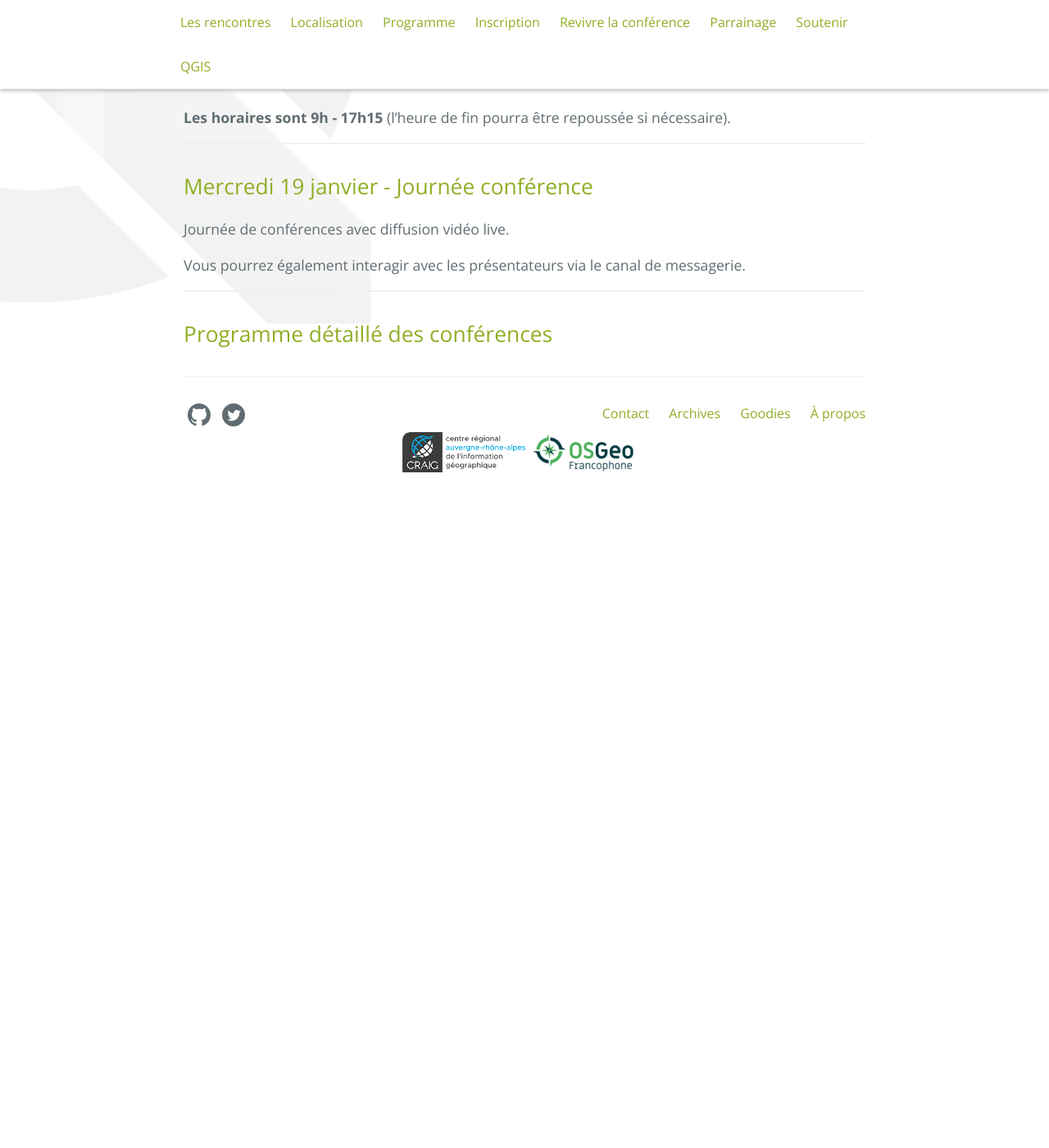
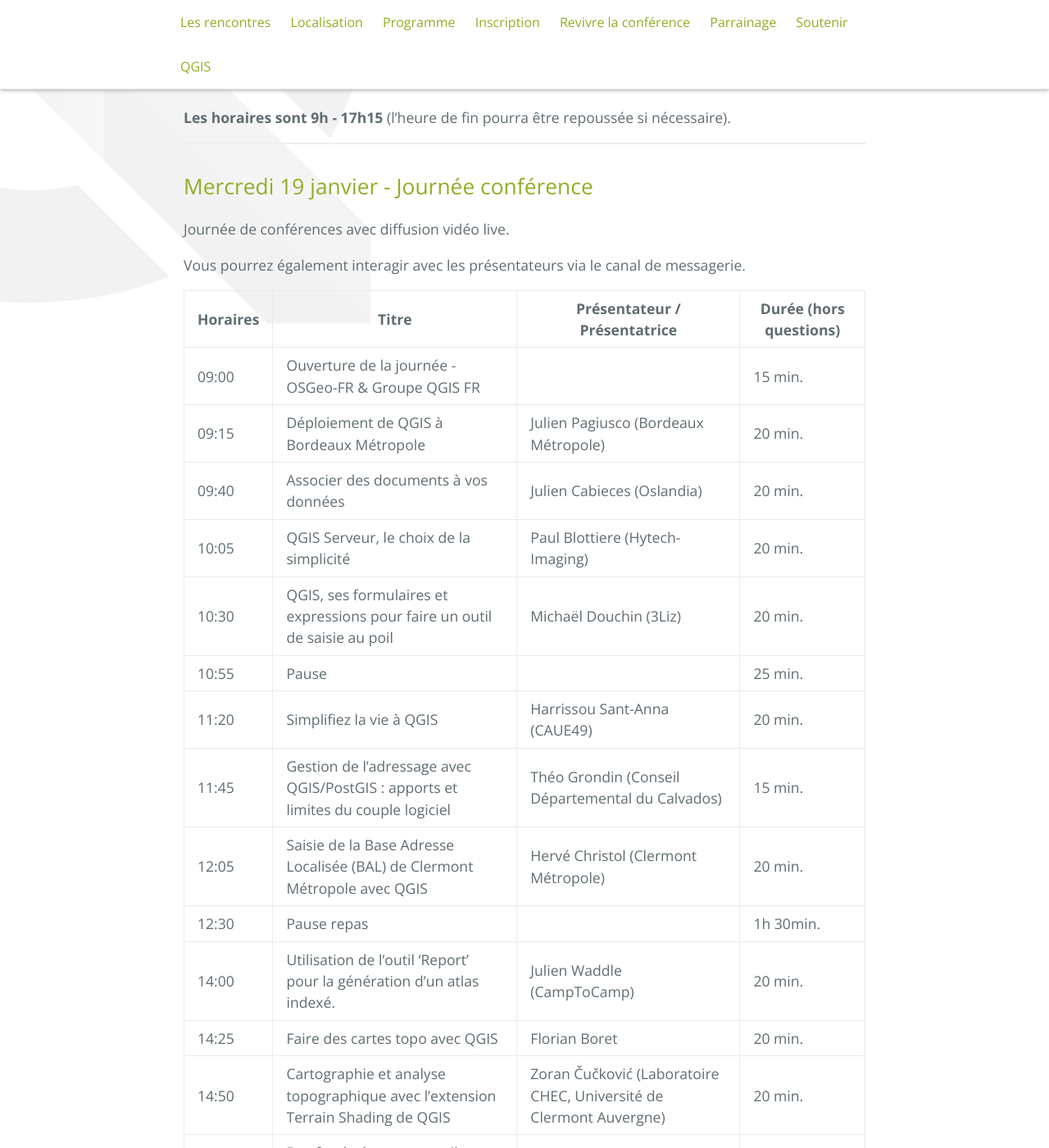
Before and after one commit to OSGeo-fr/QGIS-conf-fr-website, a Jekyll site: the page built from z20_programme.md, in a window 1280 px wide and 1400 px high, scrolled down 904 px. Shown: the whole window at 82% size. Built offline with Jekyll 4.4.1, drawn with Linux system fonts in a browser that asks for light colours; before the commit the page ends 1534 px from its top, so only the background shows below that; some of the changed text lies outside the part shown.

Commit message:
Update z20_programme.md
ajout conférences

```diff
--- a/z20_programme.md
+++ b/z20_programme.md
@@ -31,6 +31,28 @@ Journée de conférences avec diffusion vidéo live.
 
 Vous pourrez également interagir avec les présentateurs via le canal de messagerie.
 
+| Horaires | Titre                                                                            | Présentateur / Présentatrice                                       | Durée (hors questions) |
+|----------|----------------------------------------------------------------------------------|--------------------------------------------------------------------|------------------------|
+| 09:00    | Ouverture de la journée - OSGeo-FR & Groupe QGIS FR                              |                                                                    | 15 min.                |
+| 09:15    | Déploiement de QGIS à Bordeaux Métropole                                         | Julien Pagiusco (Bordeaux Métropole)                               | 20 min.                |
+| 09:40    | Associer des documents à vos données                                             | Julien Cabieces (Oslandia)                                         | 20 min.                |
+| 10:05    | QGIS Serveur, le choix de la simplicité                                          | Paul Blottiere (Hytech-Imaging)                                    | 20 min.                |
+| 10:30    | QGIS, ses formulaires et expressions pour faire un outil de saisie au poil       | Michaël Douchin (3Liz)                                             | 20 min.                |
+| 10:55    | Pause                                                                            |                                                                    | 25 min.                |
+| 11:20    | Simplifiez la vie à QGIS                                                         | Harrissou Sant-Anna (CAUE49)                                       | 20 min.                |
+| 11:45    | Gestion de l’adressage avec QGIS/PostGIS : apports et limites du couple logiciel | Théo Grondin (Conseil Départemental du Calvados)                   | 15 min.                |
+| 12:05    | Saisie de la Base Adresse Localisée (BAL) de Clermont Métropole avec QGIS        | Hervé Christol (Clermont Métropole)                                | 20 min.                |
+| 12:30    | Pause repas                                                                      |                                                                    | 1h 30min.              |
+| 14:00    | Utilisation de l'outil 'Report' pour la génération d'un atlas indexé.            | Julien Waddle (CampToCamp)                                         | 20 min.                |
+| 14:25    | Faire des cartes topo avec QGIS                                                  | Florian Boret                                                      | 20 min.                |
+| 14:50    | Cartographie et analyse topographique avec l’extension Terrain Shading de QGIS   | Zoran Čučković (Laboratoire CHEC, Université de Clermont Auvergne) | 20 min.                |
+| 15:15    | Des fonds de carte en tuiles vectorielles dans vos projets QGIS                  | Nicolas Bozon (MapTiler)                                           | 20 min.                |
+| 15:40    | Pause                                                                            |                                                                    | 25 min.                |
+| 16:05    | La prospective scolaire avec QGIS                                                | Charles Lopez (Commune de Saint-Priest)                            | 20 min.                |
+| 16:30    | KAPLAN : systématisation des analyses de scénarios de transport collectif        | Paola Palmas (Egis Rail)                                           | 20 min.                |
+| 16:55    | Optimisation de tournée : retour applicatif d'un plugin QGIS                     | Arnaud Bellec (Alkante)                                            | 20 min.                |
+| 17:20    | Clôture                                                                          |                                                                    |                        |
+
 _______________________
 
 
```
